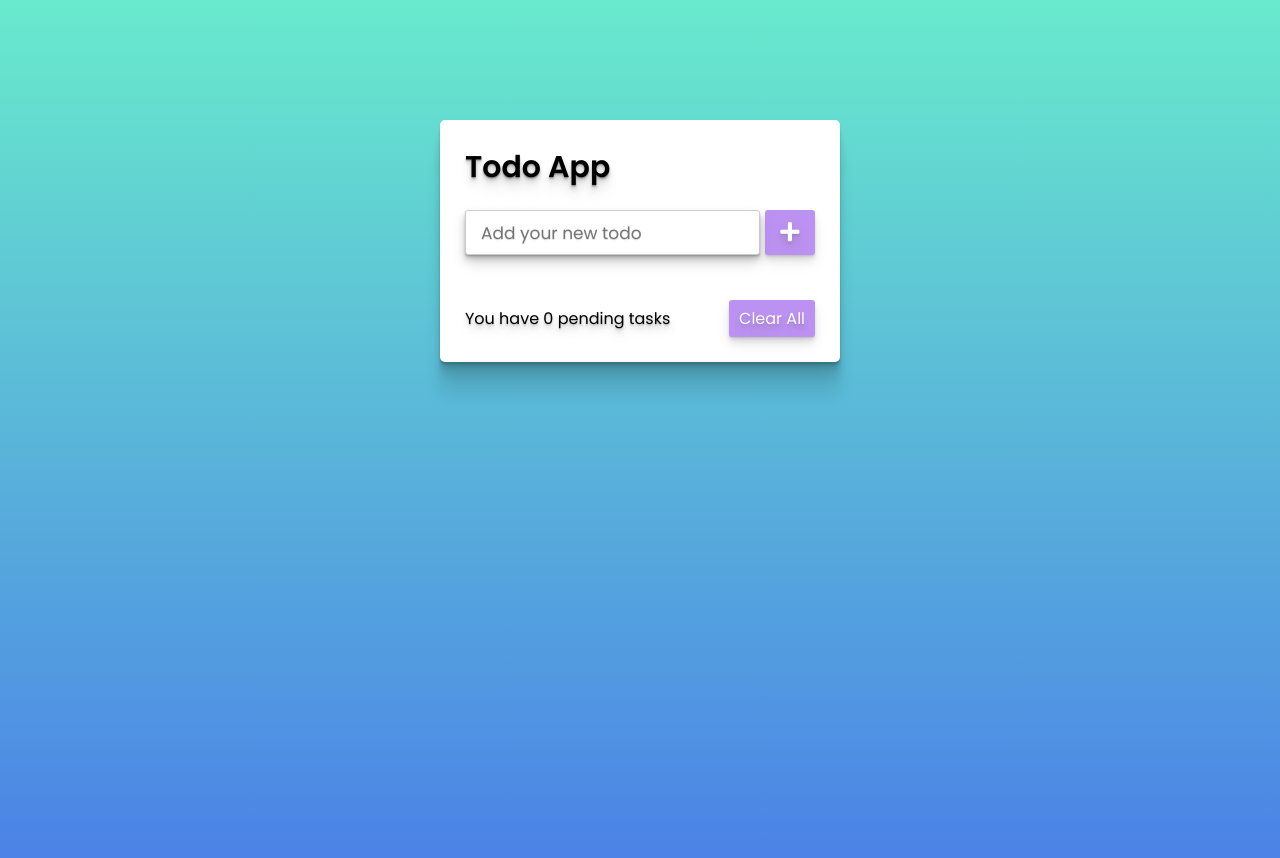
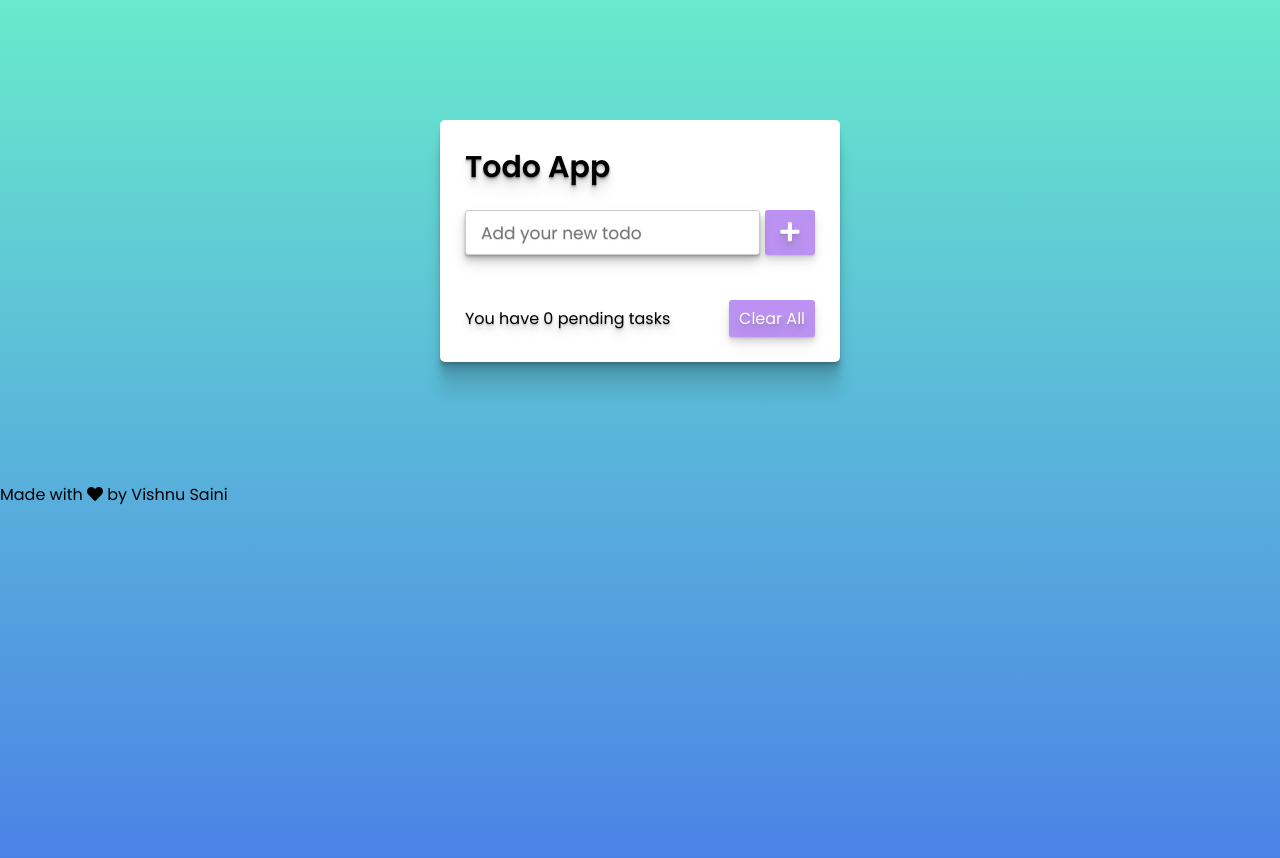
Before and after one commit to VishnuSaini07/Todo-App, a plain HTML site: page index.html in a window 1280 px wide. Drawn offline with Linux system fonts and the light colour scheme.

Commit message:
Add files via upload

```diff
--- a/index.html
+++ b/index.html
@@ -27,6 +27,8 @@
     </div>
   </div>
 
+  <p>Made with <i class="fas fa-heart"></i> by Vishnu Saini</p>
+
   <script src="script.js"></script>
 
 </body>
```
